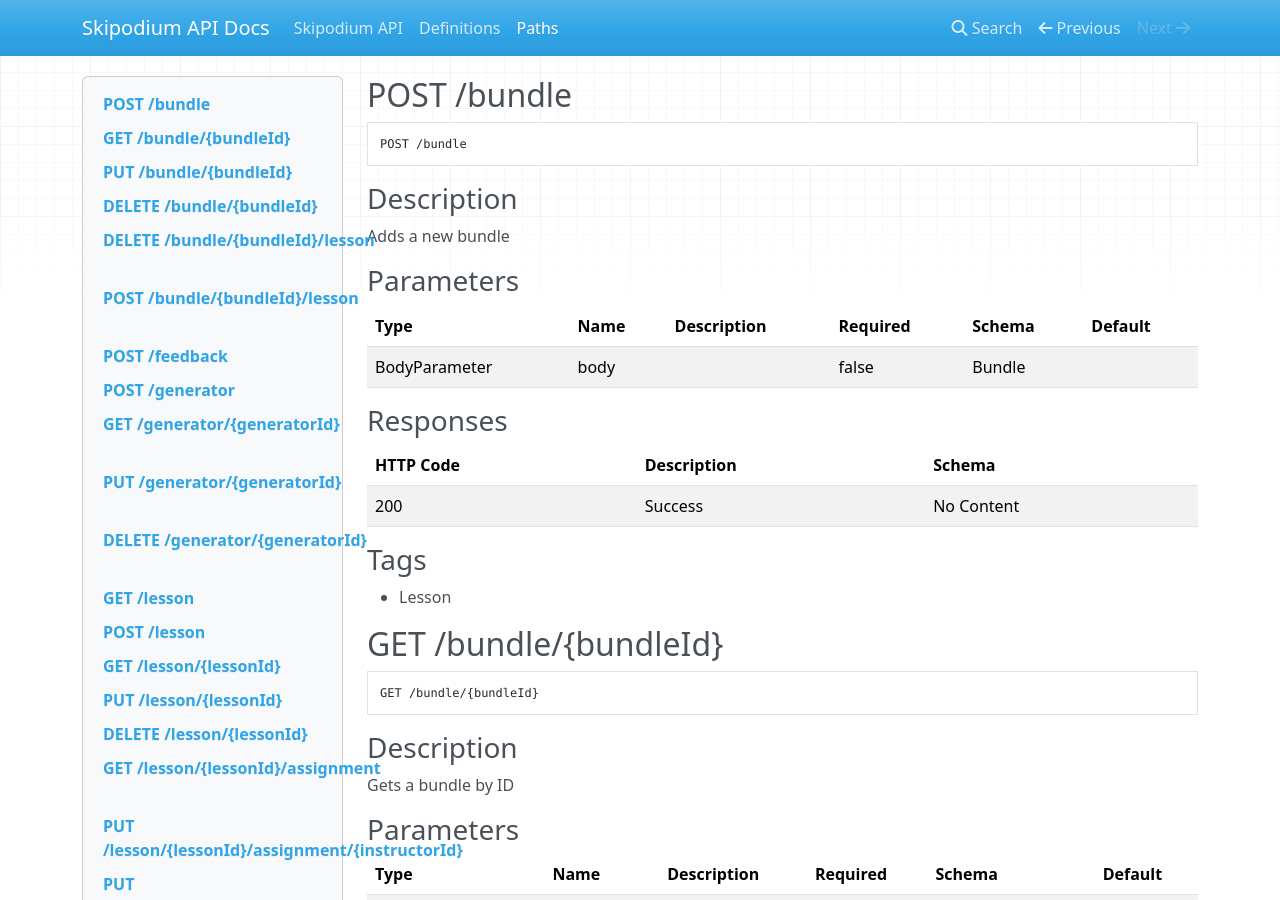
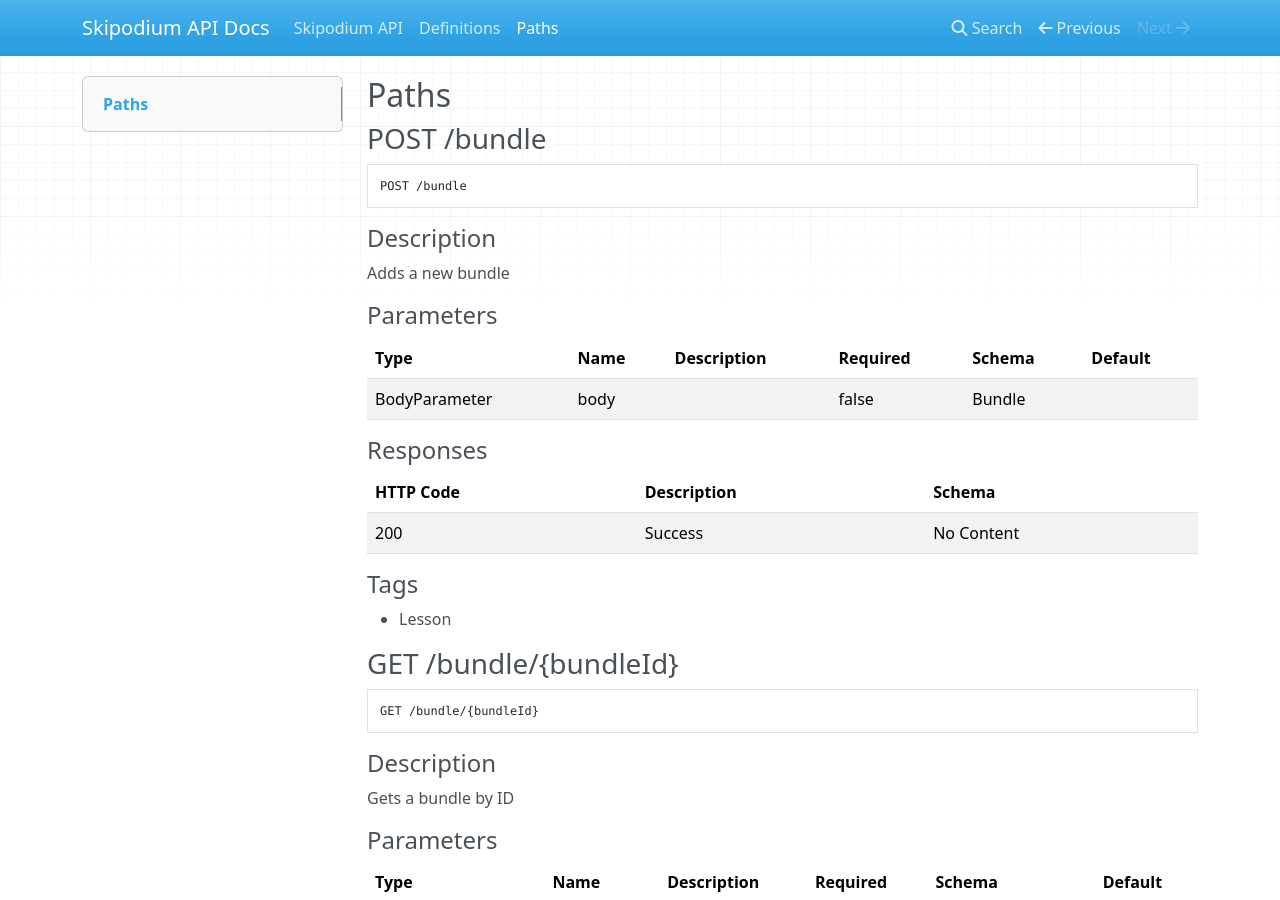
Before and after one commit to mszydlowski91/test, an MkDocs documentation site: the page built from docs/paths.md, in a window 1280 px wide and 900 px high. Built offline with MkDocs 1.6.1, drawn with Linux system fonts in a browser that asks for light colours; nearby versions of some CDN libraries; some of the changed text lies outside the part shown.

Commit message:
new docs

````diff
--- a/docs/paths.md
+++ b/docs/paths.md
@@ -1,252 +1,253 @@
-## POST /bundle
+## Paths
+### POST /bundle
 ```
 POST /bundle
 ```
 
-### Description
+#### Description
 
 Adds a new bundle
 
-### Parameters
+#### Parameters
 |Type|Name|Description|Required|Schema|Default|
 |----|----|----|----|----|----|
 |BodyParameter|body||false|Bundle||
 
 
-### Responses
+#### Responses
 |HTTP Code|Description|Schema|
 |----|----|----|
 |200|Success|No Content|
 
 
-### Tags
+#### Tags
 
 * Lesson
 
-## GET /bundle/{bundleId}
+### GET /bundle/{bundleId}
 ```
 GET /bundle/{bundleId}
 ```
 
-### Description
+#### Description
 
 Gets a bundle by ID
 
-### Parameters
+#### Parameters
 |Type|Name|Description|Required|Schema|Default|
 |----|----|----|----|----|----|
 |PathParameter|bundleId||true|integer (int32)||
 
 
-### Responses
+#### Responses
 |HTTP Code|Description|Schema|
 |----|----|----|
 |200|Success|Bundle|
 |404|Error 404|No Content|
 
 
-### Tags
+#### Tags
 
 * Lesson
 
-## PUT /bundle/{bundleId}
+### PUT /bundle/{bundleId}
 ```
 PUT /bundle/{bundleId}
 ```
 
-### Description
+#### Description
 
 Modifies an existing bundle
 
-### Parameters
+#### Parameters
 |Type|Name|Description|Required|Schema|Default|
 |----|----|----|----|----|----|
 |PathParameter|bundleId||true|integer (int32)||
 |BodyParameter|body||false|Bundle||
 
 
-### Responses
+#### Responses
 |HTTP Code|Description|Schema|
 |----|----|----|
 |200|Success|No Content|
 
 
-### Tags
+#### Tags
 
 * Lesson
 
-## DELETE /bundle/{bundleId}
+### DELETE /bundle/{bundleId}
 ```
 DELETE /bundle/{bundleId}
 ```
 
-### Description
+#### Description
 
 Deletes a bundle
 
-### Parameters
+#### Parameters
 |Type|Name|Description|Required|Schema|Default|
 |----|----|----|----|----|----|
 |PathParameter|bundleId||true|integer (int32)||
 
 
-### Responses
+#### Responses
 |HTTP Code|Description|Schema|
 |----|----|----|
 |200|Success|No Content|
 |404|Error 404|No Content|
 
 
-### Tags
+#### Tags
 
 * Lesson
 
-## DELETE /bundle/{bundleId}/lesson
+### DELETE /bundle/{bundleId}/lesson
 ```
 DELETE /bundle/{bundleId}/lesson
 ```
 
-### Description
+#### Description
 
 Removes a lesson from a bundle
 
-### Parameters
+#### Parameters
 |Type|Name|Description|Required|Schema|Default|
 |----|----|----|----|----|----|
 |PathParameter|bundleId||true|integer (int32)||
 
 
-### Responses
+#### Responses
 |HTTP Code|Description|Schema|
 |----|----|----|
 |200|Success|No Content|
 |404|Error 404|No Content|
 
 
-### Tags
+#### Tags
 
 * Lesson
 
-## POST /bundle/{bundleId}/lesson
+### POST /bundle/{bundleId}/lesson
 ```
 POST /bundle/{bundleId}/lesson
 ```
 
-### Description
+#### Description
 
 Adds a new lesson to the bundle
 
-### Parameters
+#### Parameters
 |Type|Name|Description|Required|Schema|Default|
 |----|----|----|----|----|----|
 |BodyParameter|body||false|Lesson||
 |PathParameter|bundleId||true|integer (int32)||
 
 
-### Responses
+#### Responses
 |HTTP Code|Description|Schema|
 |----|----|----|
 |200|Success|No Content|
 
 
-### Tags
+#### Tags
 
 * Lesson
 
-## POST /feedback
+### POST /feedback
 ```
 POST /feedback
 ```
 
-### Description
+#### Description
 
 Adds new feedback to db
 
-### Parameters
+#### Parameters
 |Type|Name|Description|Required|Schema|Default|
 |----|----|----|----|----|----|
 |BodyParameter|body||false|Feedback||
 
 
-### Responses
+#### Responses
 |HTTP Code|Description|Schema|
 |----|----|----|
 |200|Success|No Content|
 |400|Error 400|No Content|
 
 
-### Tags
+#### Tags
 
 * Messages
 
-## POST /generator
+### POST /generator
 ```
 POST /generator
 ```
 
-### Description
+#### Description
 
 Creates a new generator
 
-### Parameters
+#### Parameters
 |Type|Name|Description|Required|Schema|Default|
 |----|----|----|----|----|----|
 |BodyParameter|body||false|Generator||
 
 
-### Responses
+#### Responses
 |HTTP Code|Description|Schema|
 |----|----|----|
 |200|Success|No Content|
 |400|Error 400|No Content|
 
 
-### Tags
+#### Tags
 
 * Lesson
 
-## GET /generator/{generatorId}
+### GET /generator/{generatorId}
 ```
 GET /generator/{generatorId}
 ```
 
-### Description
+#### Description
 
 Gets a generator by ID
 
-### Parameters
+#### Parameters
 |Type|Name|Description|Required|Schema|Default|
 |----|----|----|----|----|----|
 |PathParameter|generatorId||true|integer (int32)||
 
 
-### Responses
+#### Responses
 |HTTP Code|Description|Schema|
 |----|----|----|
 |200|Success|No Content|
 
 
-### Tags
+#### Tags
 
 * Lesson
 
-## PUT /generator/{generatorId}
+### PUT /generator/{generatorId}
 ```
 PUT /generator/{generatorId}
 ```
 
-### Description
+#### Description
 
 Edits an existing generator
 
-### Parameters
+#### Parameters
 |Type|Name|Description|Required|Schema|Default|
 |----|----|----|----|----|----|
 |BodyParameter|body||false|Generator||
 |PathParameter|generatorId||true|integer (int32)||
 
 
-### Responses
+#### Responses
 |HTTP Code|Description|Schema|
 |----|----|----|
 |200|Success|No Content|
@@ -255,46 +256,46 @@ Edits an existing generator
 |405|Error 405|No Content|
 
 
-### Tags
+#### Tags
 
 * Lesson
 
-## DELETE /generator/{generatorId}
+### DELETE /generator/{generatorId}
 ```
 DELETE /generator/{generatorId}
 ```
 
-### Description
+#### Description
 
 Deletes a generator
 
-### Parameters
+#### Parameters
 |Type|Name|Description|Required|Schema|Default|
 |----|----|----|----|----|----|
 |PathParameter|generatorId||true|integer (int32)||
 
 
-### Responses
+#### Responses
 |HTTP Code|Description|Schema|
 |----|----|----|
 |200|Success|No Content|
 |404|Error 404|No Content|
 
 
-### Tags
+#### Tags
 
 * Lesson
 
-## GET /lesson
+### GET /lesson
 ```
 GET /lesson
 ```
 
-### Description
+#### Description
 
 Gets lessons by parameters
 
-### Parameters
+#### Parameters
 |Type|Name|Description|Required|Schema|Default|
 |----|----|----|----|----|----|
 |QueryParameter|maxPrice||false|string||
@@ -313,79 +314,79 @@ Gets lessons by parameters
 |QueryParameter|single||false|string||
 
 
-### Responses
+#### Responses
 |HTTP Code|Description|Schema|
 |----|----|----|
 |200|Success|Lesson|
 |404|Error 404|No Content|
 
 
-### Tags
+#### Tags
 
 * Lesson
 
-## POST /lesson
+### POST /lesson
 ```
 POST /lesson
 ```
 
-### Description
+#### Description
 
 Creates a new lesson
 
-### Responses
+#### Responses
 |HTTP Code|Description|Schema|
 |----|----|----|
 |200|Success|No Content|
 
 
-### Tags
+#### Tags
 
 * Lesson
 
-## GET /lesson/{lessonId}
+### GET /lesson/{lessonId}
 ```
 GET /lesson/{lessonId}
 ```
 
-### Description
+#### Description
 
 Gets a lesson by ID
 
-### Parameters
+#### Parameters
 |Type|Name|Description|Required|Schema|Default|
 |----|----|----|----|----|----|
 |PathParameter|lessonId|ID of the lesson to work with.|true|integer (int32)||
 
 
-### Responses
+#### Responses
 |HTTP Code|Description|Schema|
 |----|----|----|
 |200|Success|Lesson|
 |404|Error 404|No Content|
 
 
-### Tags
+#### Tags
 
 * Lesson
 
-## PUT /lesson/{lessonId}
+### PUT /lesson/{lessonId}
 ```
 PUT /lesson/{lessonId}
 ```
 
-### Description
+#### Description
 
 Modifies an existing lesson
 
-### Parameters
+#### Parameters
 |Type|Name|Description|Required|Schema|Default|
 |----|----|----|----|----|----|
 |PathParameter|lessonId|ID of the lesson to work with.|true|integer (int32)||
 |BodyParameter|body||false|Lesson||
 
 
-### Responses
+#### Responses
 |HTTP Code|Description|Schema|
 |----|----|----|
 |200|Success|No Content|
@@ -394,72 +395,72 @@ Modifies an existing lesson
 |405|Error 405|No Content|
 
 
-### Tags
+#### Tags
 
 * Lesson
 
-## DELETE /lesson/{lessonId}
+### DELETE /lesson/{lessonId}
 ```
 DELETE /lesson/{lessonId}
 ```
 
-### Description
+#### Description
 
 Deletes a lesson by ID
 
-### Parameters
+#### Parameters
 |Type|Name|Description|Required|Schema|Default|
 |----|----|----|----|----|----|
 |PathParameter|lessonId|ID of the lesson to work with.|true|integer (int32)||
 
 
-### Responses
+#### Responses
 |HTTP Code|Description|Schema|
 |----|----|----|
 |200|Success|No Content|
 |404|Error 404|No Content|
 
 
-### Tags
+#### Tags
 
 * Lesson
 
-## GET /lesson/{lessonId}/assignment
+### GET /lesson/{lessonId}/assignment
 ```
 GET /lesson/{lessonId}/assignment
 ```
 
-### Description
+#### Description
 
 Get the assigned instructor
 
-### Parameters
+#### Parameters
 |Type|Name|Description|Required|Schema|Default|
 |----|----|----|----|----|----|
 |PathParameter|lessonId||true|integer (int32)||
 
 
-### Responses
+#### Responses
 |HTTP Code|Description|Schema|
 |----|----|----|
 |200|Success|User array|
 |404|Error 404|No Content|
 
 
-### Tags
+#### Tags
 
 * Lesson
 
-## PUT /lesson/{lessonId}/assignment/{instructorId}
+### PUT /lesson/{lessonId}/assignment/{instructorId}
 ```
 PUT /lesson/{lessonId}/assignment/{instructorId}
 ```
 
-### Description
+#### Description
 
 Changes the current lesson instructor
 
-### Parameters
+#### Parameters
 |Type|Name|Description|Required|Schema|Default|
 |----|----|----|----|----|----|
 |PathParameter|lessonId||true|integer (int32)||
@@ -468,7 +469,7 @@ Changes the current lesson instructor
 |QueryParameter|id||false|string||
 
 
-### Responses
+#### Responses
 |HTTP Code|Description|Schema|
 |----|----|----|
 |200|Success|No Content|
@@ -476,20 +477,20 @@ Changes the current lesson instructor
 |404|Error 404|No Content|
 
 
-### Tags
+#### Tags
 
 * Lesson
 
-## PUT /lesson/{lessonId}/participant/{participantId}
+### PUT /lesson/{lessonId}/participant/{participantId}
 ```
 PUT /lesson/{lessonId}/participant/{participantId}
 ```
 
-### Description
+#### Description
 
 Removes or adds a participant to a lesson
 
-### Parameters
+#### Parameters
 |Type|Name|Description|Required|Schema|Default|
 |----|----|----|----|----|----|
 |PathParameter|lessonId||true|integer (int32)||
@@ -497,7 +498,7 @@ Removes or adds a participant to a lesson
 |BodyParameter|body||false|Lesson||
 
 
-### Responses
+#### Responses
 |HTTP Code|Description|Schema|
 |----|----|----|
 |200|Success|No Content|
@@ -506,216 +507,216 @@ Removes or adds a participant to a lesson
 |405|Error 405|No Content|
 
 
-### Tags
+#### Tags
 
 * Lesson
 
-## POST /login
+### POST /login
 ```
 POST /login
 ```
 
-### Description
+#### Description
 
 Stub login method
 
-### Responses
+#### Responses
 |HTTP Code|Description|Schema|
 |----|----|----|
 |200|Success|No Content|
 |401|Error 400|No Content|
 
 
-### Tags
+#### Tags
 
 * Default
 
-## POST /logout
+### POST /logout
 ```
 POST /logout
 ```
 
-### Description
+#### Description
 
 Stub logout method
 
-### Responses
+#### Responses
 |HTTP Code|Description|Schema|
 |----|----|----|
 |200|Success|No Content|
 
 
-### Tags
+#### Tags
 
 * Default
 
-## GET /message
+### GET /message
 ```
 GET /message
 ```
 
-### Description
+#### Description
 
 Gets messages having specific parameters
 
-### Responses
+#### Responses
 |HTTP Code|Description|Schema|
 |----|----|----|
 |200|Success|No Content|
 |404|Error 404|No Content|
 
 
-### Tags
+#### Tags
 
 * Messages
 
-## POST /message
+### POST /message
 ```
 POST /message
 ```
 
-### Description
+#### Description
 
 Adds a new message to db
 
-### Parameters
+#### Parameters
 |Type|Name|Description|Required|Schema|Default|
 |----|----|----|----|----|----|
 |BodyParameter|body||false|Message||
 
 
-### Responses
+#### Responses
 |HTTP Code|Description|Schema|
 |----|----|----|
 |200|Success|No Content|
 |400|Error 400|No Content|
 
 
-### Tags
+#### Tags
 
 * Messages
 
-## GET /message/{messageId}
+### GET /message/{messageId}
 ```
 GET /message/{messageId}
 ```
 
-### Description
+#### Description
 
 Gets a message by id
 
-### Parameters
+#### Parameters
 |Type|Name|Description|Required|Schema|Default|
 |----|----|----|----|----|----|
 |PathParameter|messageId||true|integer (int32)||
 
 
-### Responses
+#### Responses
 |HTTP Code|Description|Schema|
 |----|----|----|
 |200|Success|Message|
 |404|Error 404|No Content|
 
 
-### Tags
+#### Tags
 
 * Messages
 
-## DELETE /message/{messageId}
+### DELETE /message/{messageId}
 ```
 DELETE /message/{messageId}
 ```
 
-### Description
+#### Description
 
 Deletes a message
 
-### Parameters
+#### Parameters
 |Type|Name|Description|Required|Schema|Default|
 |----|----|----|----|----|----|
 |PathParameter|messageId||true|integer (int32)||
 
 
-### Responses
+#### Responses
 |HTTP Code|Description|Schema|
 |----|----|----|
 |200|Success|No Content|
 |404|Error 404|No Content|
 
 
-### Tags
+#### Tags
 
 * Messages
 
-## POST /school
+### POST /school
 ```
 POST /school
 ```
 
-### Description
+#### Description
 
 Creates a new school
 
-### Parameters
+#### Parameters
 |Type|Name|Description|Required|Schema|Default|
 |----|----|----|----|----|----|
 |BodyParameter|body||false|School||
 
 
-### Responses
+#### Responses
 |HTTP Code|Description|Schema|
 |----|----|----|
 |200|Success|No Content|
 |400|Error 400|No Content|
 
 
-### Tags
+#### Tags
 
 * School
 
-## GET /school/{schoolId}
+### GET /school/{schoolId}
 ```
 GET /school/{schoolId}
 ```
 
-### Description
+#### Description
 
 Gets a school by ID
 
-### Parameters
+#### Parameters
 |Type|Name|Description|Required|Schema|Default|
 |----|----|----|----|----|----|
 |PathParameter|schoolId||true|integer (int32)||
 
 
-### Responses
+#### Responses
 |HTTP Code|Description|Schema|
 |----|----|----|
 |200|Success|School|
 |404|Error 404|No Content|
 
 
-### Tags
+#### Tags
 
 * School
 
-## PUT /school/{schoolId}
+### PUT /school/{schoolId}
 ```
 PUT /school/{schoolId}
 ```
 
-### Description
+#### Description
 
 Modifies an existing school
 
-### Parameters
+#### Parameters
 |Type|Name|Description|Required|Schema|Default|
 |----|----|----|----|----|----|
 |PathParameter|schoolId||true|integer (int32)||
 |BodyParameter|body||false|School||
 
 
-### Responses
+#### Responses
 |HTTP Code|Description|Schema|
 |----|----|----|
 |200|Success|No Content|
@@ -724,55 +725,55 @@ Modifies an existing school
 |405|Error 405|No Content|
 
 
-### Tags
+#### Tags
 
 * School
 
-## POST /transaction
+### POST /transaction
 ```
 POST /transaction
 ```
 
-### Description
+#### Description
 
 Creates a new transaction
 
-### Parameters
+#### Parameters
 |Type|Name|Description|Required|Schema|Default|
 |----|----|----|----|----|----|
 |BodyParameter|body||false|Transaction||
 
 
-### Responses
+#### Responses
 |HTTP Code|Description|Schema|
 |----|----|----|
 |200|Success|No Content|
 |400|Error 400|No Content|
 
 
-### Tags
+#### Tags
 
 * Payments
 
-## GET /transaction/summary
+### GET /transaction/summary
 ```
 GET /transaction/summary
 ```
 
-### Description
+#### Description
 
 If userId is specifiec, returns JSON: {amount: paidCredit, bonus:savedCredit}
 If schoolId, returns JSON:  {amount: earnedCredit, bonus: credit gave away in promotions}
 If both, returns JSON:  {amount: credits earned on a given user by the school, bonus: credit awarder for the user by the school}
 
-### Parameters
+#### Parameters
 |Type|Name|Description|Required|Schema|Default|
 |----|----|----|----|----|----|
 |QueryParameter|userId||false|string||
 |QueryParameter|schoolId||false|string||
 
 
-### Responses
+#### Responses
 |HTTP Code|Description|Schema|
 |----|----|----|
 |200|Outputs a JSON object, representation to be defined.|No Content|
@@ -781,72 +782,72 @@ If both, returns JSON:  {amount: credits earned on a given user by the school, b
 |404|Error 404|No Content|
 
 
-### Tags
+#### Tags
 
 * Payments
 
-## GET /transaction/{transactionId}
+### GET /transaction/{transactionId}
 ```
 GET /transaction/{transactionId}
 ```
 
-### Description
+#### Description
 
 Gets a transaction by ID
 
-### Parameters
+#### Parameters
 |Type|Name|Description|Required|Schema|Default|
 |----|----|----|----|----|----|
 |PathParameter|transactionId||true|integer (int32)||
 
 
-### Responses
+#### Responses
 |HTTP Code|Description|Schema|
 |----|----|----|
 |200|Success|Transaction|
 |404|Error 404|No Content|
 
 
-### Tags
+#### Tags
 
 * Payments
 
-## GET /transactions/{schoolId}
+### GET /transactions/{schoolId}
 ```
 GET /transactions/{schoolId}
 ```
 
-### Description
+#### Description
 
 Gets all transactions for a given school
 
-### Parameters
+#### Parameters
 |Type|Name|Description|Required|Schema|Default|
 |----|----|----|----|----|----|
 |PathParameter|schoolId||true|integer (int32)||
 
 
-### Responses
+#### Responses
 |HTTP Code|Description|Schema|
 |----|----|----|
 |200|Success|Transaction array|
 |404|Error 404|No Content|
 
 
-### Tags
+#### Tags
 
 * Payments
 
-## GET /user
+### GET /user
 ```
 GET /user
 ```
 
-### Description
+#### Description
 
 Gets users according to parameters (will be paged to avoid huge lists).
 
-### Parameters
+#### Parameters
 |Type|Name|Description|Required|Schema|Default|
 |----|----|----|----|----|----|
 |QueryParameter|startPage|Index of the page to fetch|false|string||
@@ -854,84 +855,84 @@ Gets users according to parameters (will be paged to avoid huge lists).
 |QueryParameter|type|User type to fetch|false|string||
 
 
-### Responses
+#### Responses
 |HTTP Code|Description|Schema|
 |----|----|----|
 |200|Success|User array|
 |404|Error 404|No Content|
 
 
-### Tags
+#### Tags
 
 * Users
 
-## POST /user
+### POST /user
 ```
 POST /user
 ```
 
-### Description
+#### Description
 
 Creates a new user.
 
-### Parameters
+#### Parameters
 |Type|Name|Description|Required|Schema|Default|
 |----|----|----|----|----|----|
 |BodyParameter|body||false|User||
 
 
-### Responses
+#### Responses
 |HTTP Code|Description|Schema|
 |----|----|----|
 |200|Success|No Content|
 |400|Error 400|No Content|
 
 
-### Tags
+#### Tags
 
 * Users
 
-## POST /user/stub
+### POST /user/stub
 ```
 POST /user/stub
 ```
 
-### Description
+#### Description
 
 Creates a new stub user.
 
-### Parameters
+#### Parameters
 |Type|Name|Description|Required|Schema|Default|
 |----|----|----|----|----|----|
 |BodyParameter|body||false|User||
 
 
-### Responses
+#### Responses
 |HTTP Code|Description|Schema|
 |----|----|----|
 |200|Success|No Content|
 
 
-### Tags
+#### Tags
 
 * Users
 
-## GET /user/{userId}
+### GET /user/{userId}
 ```
 GET /user/{userId}
 ```
 
-### Description
+#### Description
 
 Gets a user by ID
 
-### Parameters
+#### Parameters
 |Type|Name|Description|Required|Schema|Default|
 |----|----|----|----|----|----|
 |PathParameter|userId|ID of the user to work with|true|integer (int64)||
 
 
-### Responses
+#### Responses
 |HTTP Code|Description|Schema|
 |----|----|----|
 |200|Success|User array|
@@ -939,27 +940,27 @@ Gets a user by ID
 |404|Error 404|No Content|
 
 
-### Tags
+#### Tags
 
 * Users
 
-## PUT /user/{userId}
+### PUT /user/{userId}
 ```
 PUT /user/{userId}
 ```
 
-### Description
+#### Description
 
 Updates a selected user
 
-### Parameters
+#### Parameters
 |Type|Name|Description|Required|Schema|Default|
 |----|----|----|----|----|----|
 |PathParameter|userId|ID of the user to work with|true|integer (int64)||
 |BodyParameter|body||false|User||
 
 
-### Responses
+#### Responses
 |HTTP Code|Description|Schema|
 |----|----|----|
 |200|Success|No Content|
@@ -968,26 +969,26 @@ Updates a selected user
 |405|Error 405|No Content|
 
 
-### Tags
+#### Tags
 
 * Users
 
-## DELETE /user/{userId}
+### DELETE /user/{userId}
 ```
 DELETE /user/{userId}
 ```
 
-### Description
+#### Description
 
 Deletes a user by ID
 
-### Parameters
+#### Parameters
 |Type|Name|Description|Required|Schema|Default|
 |----|----|----|----|----|----|
 |PathParameter|userId|ID of the user to work with|true|integer (int64)||
 
 
-### Responses
+#### Responses
 |HTTP Code|Description|Schema|
 |----|----|----|
 |200|Success|No Content|
@@ -995,56 +996,56 @@ Deletes a user by ID
 |404|Error 404|No Content|
 
 
-### Tags
+#### Tags
 
 * Users
 
-## GET /user/{userId}/feedbacks
+### GET /user/{userId}/feedbacks
 ```
 GET /user/{userId}/feedbacks
 ```
 
-### Description
+#### Description
 
 Gets all user feedbacks
 
-### Parameters
+#### Parameters
 |Type|Name|Description|Required|Schema|Default|
 |----|----|----|----|----|----|
 |PathParameter|userId||true|integer (int32)||
 
 
-### Responses
+#### Responses
 |HTTP Code|Description|Schema|
 |----|----|----|
 |200||Feedback array|
 
 
-### Tags
+#### Tags
 
 * Users
 
-## GET /user/{userId}/messages
+### GET /user/{userId}/messages
 ```
 GET /user/{userId}/messages
 ```
 
-### Description
+#### Description
 
 Gets all user messages.
 
-### Parameters
+#### Parameters
 |Type|Name|Description|Required|Schema|Default|
 |----|----|----|----|----|----|
 |PathParameter|userId|ID of the user to get the messages for|true|integer (int32)||
 
 
-### Responses
+#### Responses
 |HTTP Code|Description|Schema|
 |----|----|----|
 |200||Message array|
 
 
-### Tags
+#### Tags
 
 * Users
````
Also changed, not shown: docs/definitions.md (+1 -0 lines).
